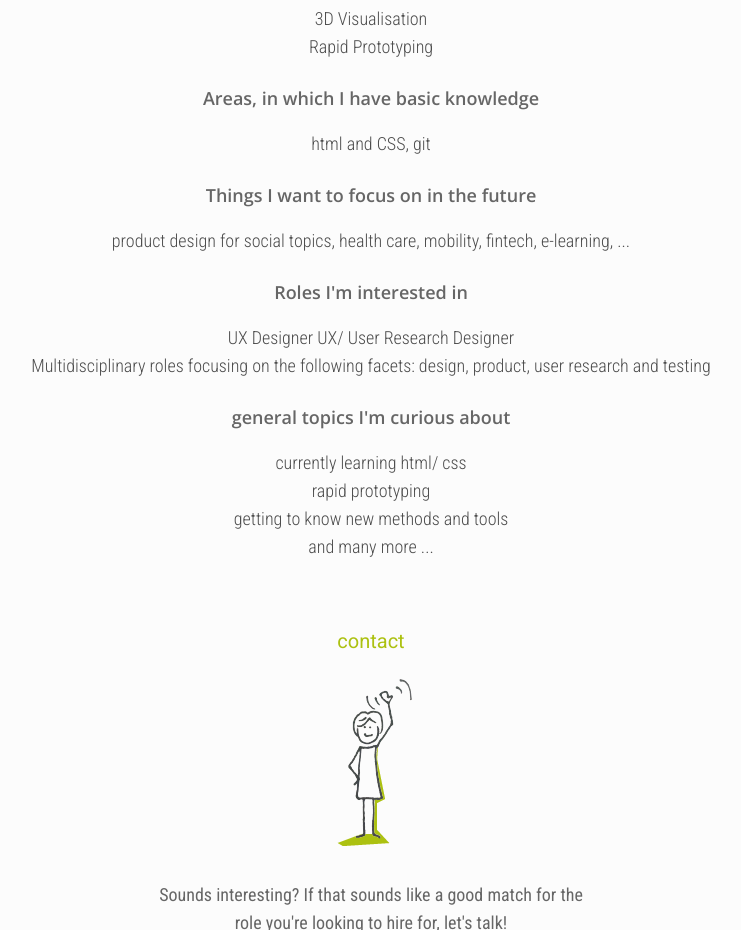
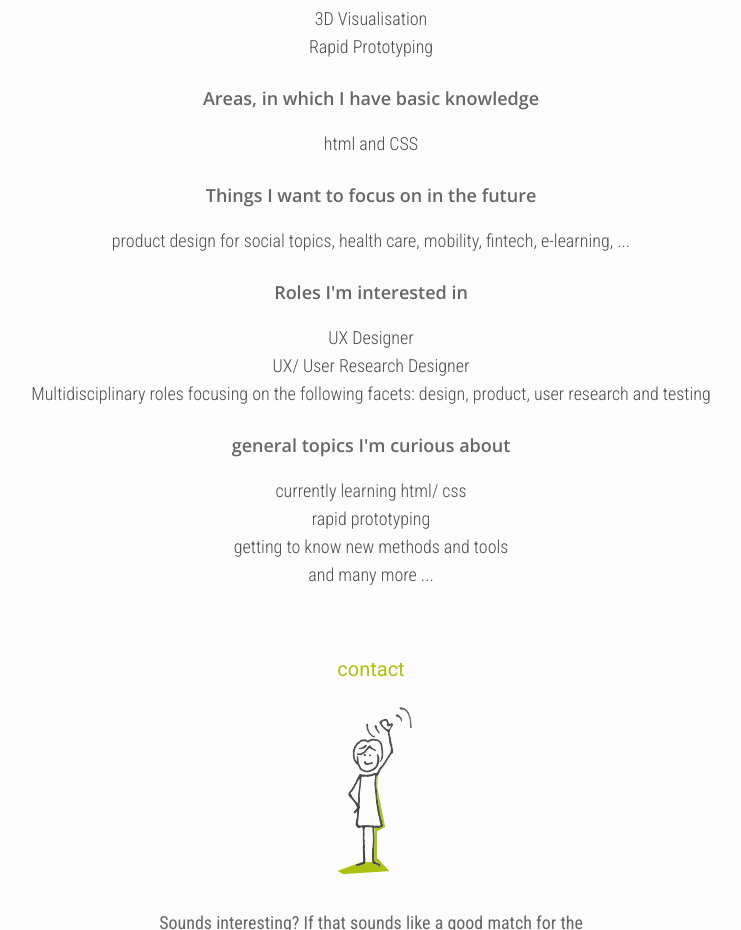
Before and after one commit to Luisecaroline/luisecaroline.github.io, a plain HTML site: page src/index.html in a window 1280 px wide. Shown: the part 5222-6152 px from the top of the page, without its empty margins (269-1010 px from the left). Drawn offline with nearby package versions, Linux system fonts and the light colour scheme.

Commit message:
kleinigkeit

```diff
--- a/src/index.html
+++ b/src/index.html
@@ -98,7 +98,7 @@
                     </p>
 
                     <h3 class="subtitle">Areas, in which I have basic knowledge</h3>
-                    <p>html and CSS, git
+                    <p>html and CSS
                     </p>
 
                     <h3 class="subtitle">Things I want to focus on in the future</h3>
@@ -106,7 +106,7 @@
                     </p>
 
                     <h3 class="subtitle">Roles I'm interested in</h3>
-                    <p>UX Designer
+                    <p>UX Designer<br>
                     UX/ User Research Designer <br>
                     Multidisciplinary roles focusing on the following facets: design, product, user research and testing
                     </p>
```
